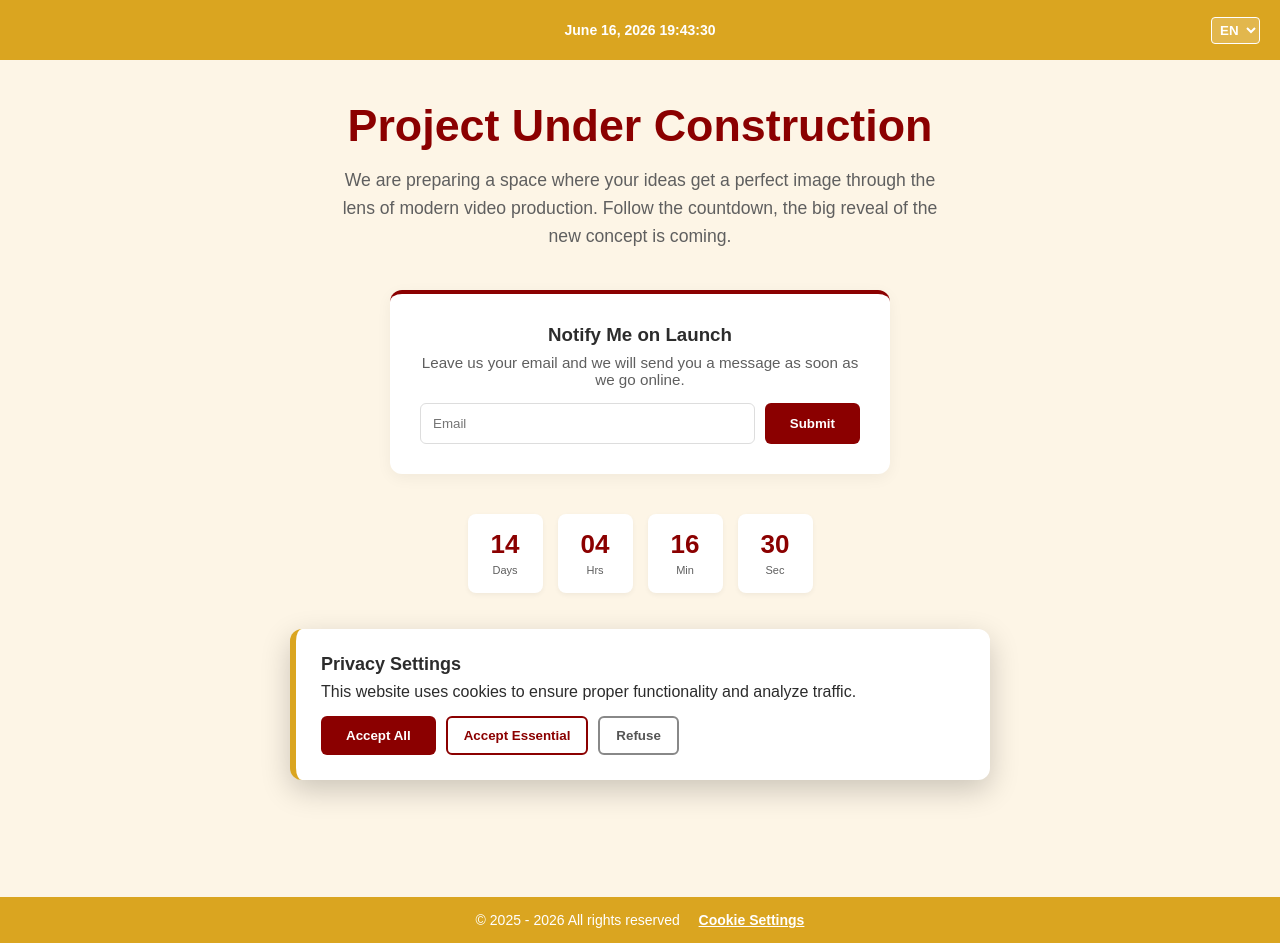
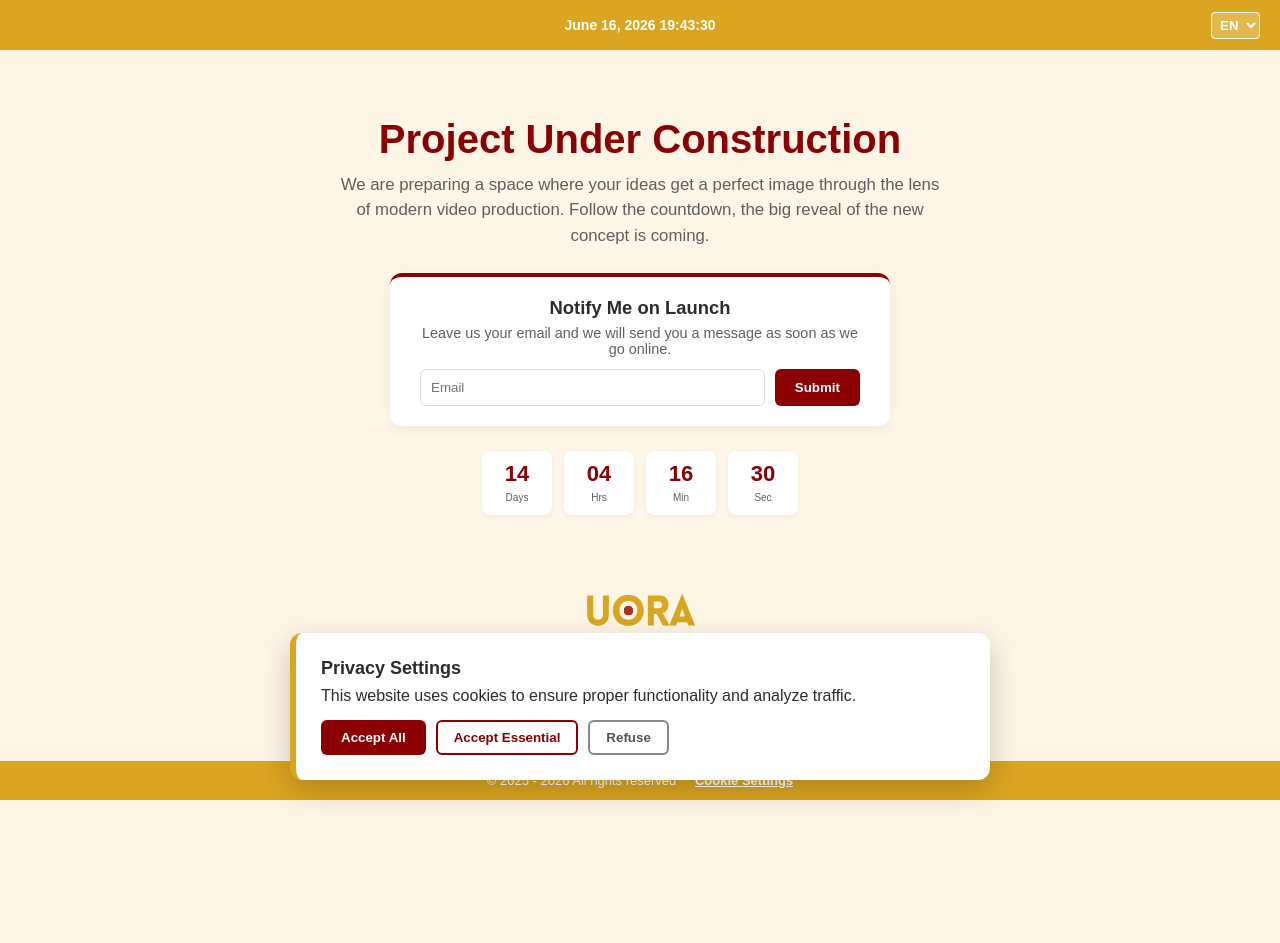
Before and after one commit to pospisiltomasss/uora.pro, a plain HTML site: page index.html in a window 1280 px wide. After the commit the page ends 800 px from the top, so only its background shows below. Drawn offline with Linux system fonts and the light colour scheme.

Commit message:
Update index.html

```diff
--- a/index.html
+++ b/index.html
@@ -31,7 +31,7 @@
 
         .top-bar {
             background-color: var(--yellow);
-            height: 60px;
+            height: 50px;
             display: flex;
             align-items: center;
             justify-content: center;
@@ -66,45 +66,46 @@
             flex-direction: column;
             align-items: center;
             justify-content: center;
-            padding: 40px 20px;
+            padding: 20px 20px;
             max-width: 800px;
             margin: 0 auto;
             text-align: center;
         }
 
         h1 {
-            font-size: 2.8rem;
+            font-size: 2.5rem;
             color: var(--red);
-            margin-bottom: 15px;
+            margin-bottom: 10px;
         }
 
         .subtitle {
-            font-size: 1.1rem;
+            font-size: 1.05rem;
             color: var(--text-muted);
-            margin-bottom: 40px;
-            line-height: 1.6;
+            margin-bottom: 25px;
+            line-height: 1.5;
             max-width: 600px;
         }
 
         .newsletter-container {
             background: var(--white);
-            padding: 30px;
+            padding: 20px 30px;
             border-radius: 12px;
             box-shadow: 0 4px 15px rgba(0,0,0,0.05);
             border-top: 4px solid var(--red);
             width: 100%;
             max-width: 500px;
-            margin-bottom: 40px;
+            margin-bottom: 25px;
         }
 
         .newsletter-container h3 {
-            margin-bottom: 8px;
+            margin-bottom: 6px;
+            font-size: 1.15rem;
         }
 
         .newsletter-container p {
-            font-size: 0.95rem;
+            font-size: 0.9rem;
             color: var(--text-muted);
-            margin-bottom: 15px;
+            margin-bottom: 12px;
         }
 
         .input-group {
@@ -114,7 +115,7 @@
 
         input[type="email"] {
             flex: 1;
-            padding: 12px;
+            padding: 10px;
             border: 1px solid #DDD;
             border-radius: 6px;
         }
@@ -123,7 +124,7 @@
             background-color: var(--red);
             color: var(--white);
             border: none;
-            padding: 12px 25px;
+            padding: 10px 20px;
             border-radius: 6px;
             font-weight: bold;
             cursor: pointer;
@@ -131,46 +132,46 @@
 
         .countdown {
             display: flex;
-            gap: 15px;
-            margin-bottom: 40px;
+            gap: 12px;
+            margin-bottom: 25px;
         }
 
         .count-item {
             background: var(--white);
-            padding: 15px;
+            padding: 10px;
             border-radius: 8px;
-            min-width: 75px;
+            min-width: 70px;
             box-shadow: 0 2px 5px rgba(0,0,0,0.05);
         }
 
         .count-num {
             display: block;
-            font-size: 26px;
+            font-size: 22px;
             font-weight: bold;
             color: var(--red);
         }
 
         .count-label {
-            font-size: 11px;
+            font-size: 10px;
             color: var(--text-muted);
         }
 
         .logo-area {
-            margin-top: 20px;
-            margin-bottom: 20px;
+            margin-top: 5px;
+            margin-bottom: 5px;
         }
 
         .logo-area img {
-            max-width: 180px;
+            max-width: 140px;
             height: auto;
         }
 
         .bottom-bar {
             background-color: var(--yellow);
             color: var(--white);
-            padding: 15px 20px;
+            padding: 12px 20px;
             text-align: center;
-            font-size: 14px;
+            font-size: 13px;
         }
 
         .cookie-overlay {
@@ -358,7 +359,6 @@
         localStorage.setItem('uora_cookies_ok', '1');
     }
 
-    // CHYTRÉ ODESÍLÁNÍ NA POZADÍ
     document.getElementById('newsletter-form').addEventListener('submit', function(e) {
         e.preventDefault();
         const button = document.getElementById('btn-s');
@@ -373,9 +373,7 @@
             body: data,
             headers: { 'Accept': 'application/json' }
         }).then(response => {
-            // Uložíme si vybraný jazyk do paměti pro děkovnou stránku
             localStorage.setItem('uora_lang', currentLang);
-            // Okamžité interní přesměrování zadarmo
             window.location.href = 'dekujeme.html';
         }).catch(error => {
             alert('Chyba / Error');
```
